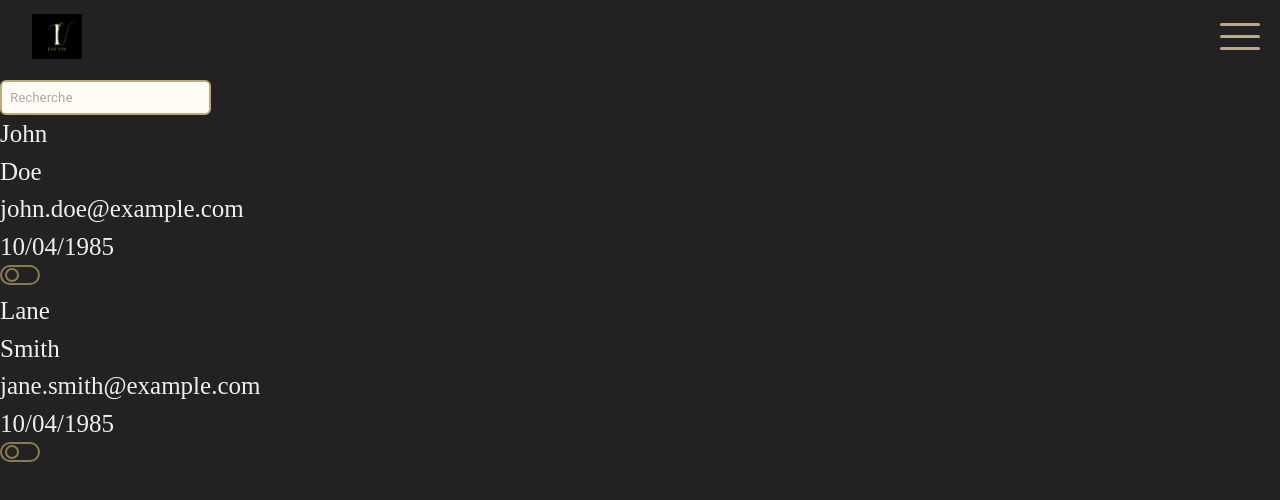
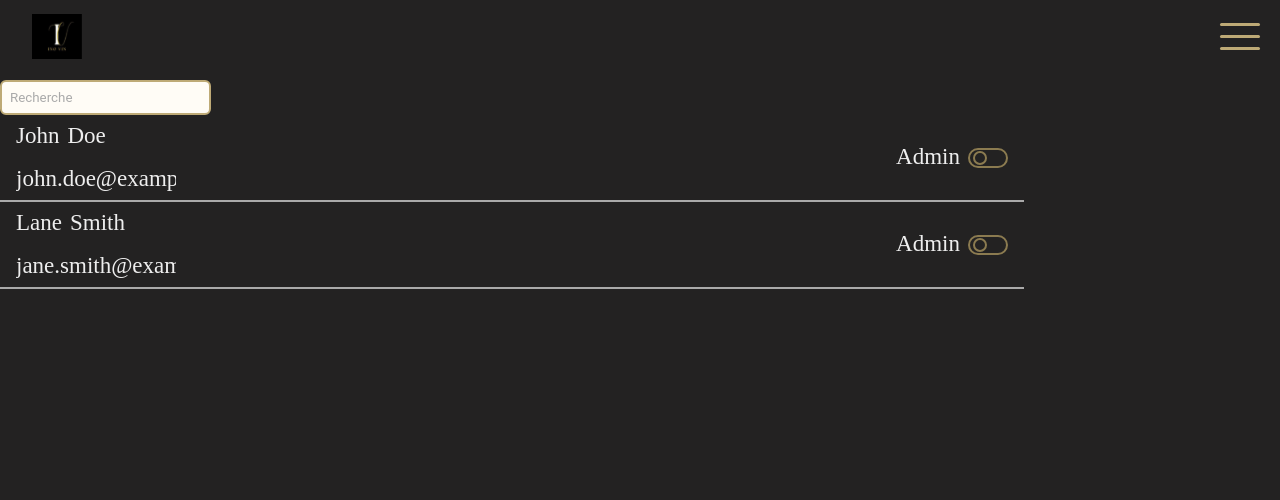
Before and after one commit to Mogwaie/Inovin, a React (Vite) app in the folder frontend/: page /user-list in a window 1280 px wide. Shown: the top 500 px of the page. Built offline with nearby package versions, Linux system fonts and the light colour scheme.

Commit message:
list_user_component-for-admin

```diff
--- a/frontend/src/assets/styles/_variable.scss
+++ b/frontend/src/assets/styles/_variable.scss
@@ -24,7 +24,7 @@ $app-desktop-large: 1680px;
 /* Website Font Size */
 $font-size-text-phone: 14px;
 $font-size-text-phone-home: 18px;
-$font-size-text-tablet: 25px;
+$font-size-text-tablet: 23px;
 $font-size-list-burger-tablet: 38px;
 
 @mixin font-title-phone {
--- /dev/null
+++ b/frontend/src/assets/styles/components/admin/_displayUserList.scss
@@ -0,0 +1,75 @@
+.user-display-container {
+  display: flex;
+  justify-content: space-between;
+  align-items: center;
+  padding: 0 1rem;
+  border-bottom: solid 2px $font-family-title-color;
+
+  p {
+    padding-right: 0.5rem;
+    margin: 0.25rem 0;
+  }
+
+  .email-name-lastname-user {
+    .name-lastname-user-admin {
+      display: flex;
+      width: 9rem;
+    }
+
+    .email-container {
+      width: 10rem;
+      overflow: hidden;
+    }
+  }
+
+  .icons-and-admin {
+    display: flex;
+    flex-direction: column;
+
+    .member-admin-switch {
+      display: flex;
+      align-items: center;
+    }
+  }
+
+  .buttons-modif-and-delete {
+    display: none;
+  }
+}
+
+@media screen and (min-width: $app-tablet) and (max-width: $app-desktop) {
+  .user-display-container {
+    .email-name-lastname-user {
+      display: flex;
+
+      .email-container {
+        width: 16rem;
+      }
+    }
+    .icons-and-admin {
+      flex-direction: row;
+      align-items: center;
+      .buttons-modif-and-delete {
+        display: flex;
+        align-items: center;
+
+        img {
+          width: 29px;
+          height: 29px;
+          margin-left: 1rem;
+        }
+      }
+    }
+  }
+}
+
+@media screen and (min-width: $app-desktop) {
+  .user-display-container {
+    width: 80%;
+    .icons-and-admin {
+      .buttons-modif-and-delete {
+        margin-left: 4rem;
+      }
+    }
+  }
+}
--- a/frontend/src/components/admin/DisplayUserList.jsx
+++ b/frontend/src/components/admin/DisplayUserList.jsx
@@ -1,15 +1,28 @@
 import PropTypes from "prop-types";
 import SliderAdmin from "./SliderAdmin";
+import deleteButton from "../../assets/images/deleteButton.svg";
+import modifButton from "../../assets/images/modifButton.png";
 
 function DisplayUserList({ user }) {
   return (
-    <div>
-      <p>{user.firstname}</p>
-      <p>{user.lastname}</p>
-      <p>{user.email}</p>
-      <p>10/04/1985</p>
-      <p>{user.is_admin}</p>
-      <SliderAdmin />
+    <div className="user-display-container">
+      <div className="email-name-lastname-user">
+        <div className="name-lastname-user-admin">
+          <p>{user.firstname}</p>
+          <p>{user.lastname}</p>
+        </div>
+        <p className="email-container">{user.email}</p>
+      </div>
+      <div className="icons-and-admin">
+        <div className="member-admin-switch">
+          <p>Admin</p>
+          <SliderAdmin />
+        </div>
+        <div className="buttons-modif-and-delete">
+          <img src={deleteButton} alt="button delete a user" />
+          <img src={modifButton} alt="button modify a user" />
+        </div>
+      </div>
     </div>
   );
 }
@@ -19,7 +32,6 @@ DisplayUserList.propTypes = {
     firstname: PropTypes.string.isRequired,
     lastname: PropTypes.string.isRequired,
     email: PropTypes.string.isRequired,
-    is_admin: PropTypes.bool.isRequired,
   }).isRequired,
 };
 
--- a/frontend/src/main.scss
+++ b/frontend/src/main.scss
@@ -19,7 +19,9 @@
 @import "./assets/styles/pages/wineSelection";
 @import "./assets/styles/pages/wineDescription";
 @import "./assets/styles/components/admin/searchBar";
+
 @import "./assets/styles/components/admin/sliderAdmin";
+@import "./assets//styles/components/admin/displayUserList";
 
 *,
 *::before,
```
Also changed, not shown: frontend/src/assets/images/deleteButton.svg (added), frontend/src/assets/images/modifButton.png (added).
